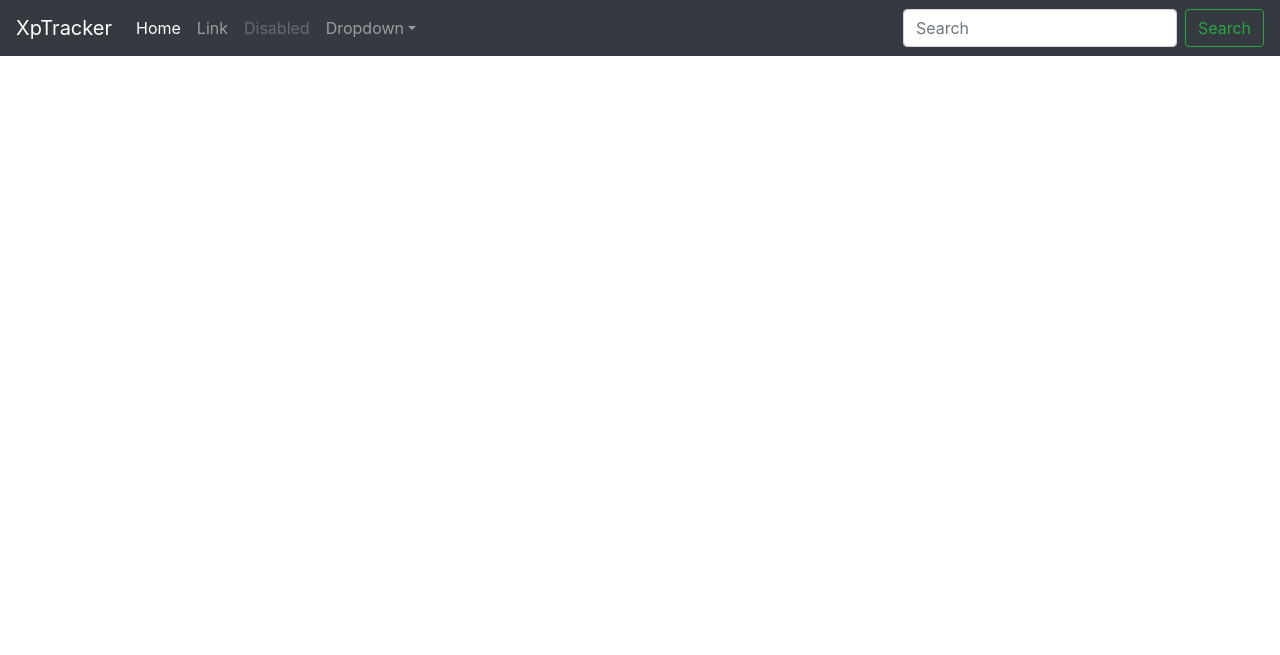
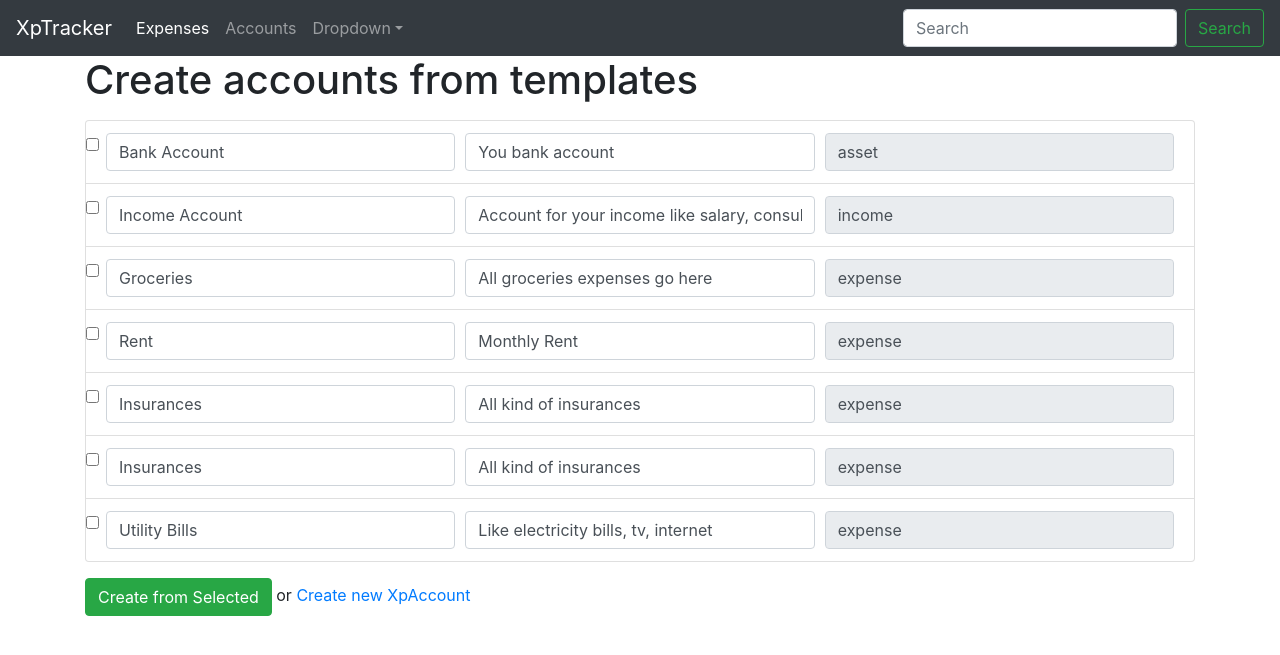
Before and after one commit to Django-Lessons/xptracker, a Django app: page /start in a window 1280 px wide. Shown: the top 655 px of the page. Run offline with Django 3.2, Linux system fonts and the light colour scheme; the visitor is signed in with stand-in values (Sample User, id 1); some libraries are stand-ins or nearby versions.

Commit message:
create new account from template

```diff
--- a/core/templates/core/base.html
+++ b/core/templates/core/base.html
@@ -16,7 +16,7 @@
     <title>XpTracker - Personal Expenses Tracker</title>
   </head>
   <body>
-    <nav class="navbar navbar-expand-md navbar-dark bg-dark fixed-top">
+    <nav class="navbar navbar-expand-md navbar-dark bg-dark">
        <a class="navbar-brand" href="#">XpTracker</a>
        <button class="navbar-toggler" type="button" data-toggle="collapse" data-target="#navbarsExampleDefault" aria-controls="navbarsExampleDefault" aria-expanded="false" aria-label="Toggle navigation">
          <span class="navbar-toggler-icon"></span>
@@ -25,13 +25,10 @@
        <div class="collapse navbar-collapse" id="navbarsExampleDefault">
          <ul class="navbar-nav mr-auto">
            <li class="nav-item active">
-             <a class="nav-link" href="#">Home <span class="sr-only">(current)</span></a>
+             <a class="nav-link" href="#">Expenses<span class="sr-only"></span></a>
            </li>
            <li class="nav-item">
-             <a class="nav-link" href="#">Link</a>
-           </li>
-           <li class="nav-item">
-             <a class="nav-link disabled" href="#">Disabled</a>
+             <a class="nav-link" href="#">Accounts</a>
            </li>
            <li class="nav-item dropdown">
              <a class="nav-link dropdown-toggle" href="http://example.com" id="dropdown01" data-toggle="dropdown" aria-haspopup="true" aria-expanded="false">Dropdown</a>
--- a/core/templates/core/start.html
+++ b/core/templates/core/start.html
@@ -3,13 +3,30 @@
 {% block central_content %}
     <div class="xp-accounts">
         <h1>Create accounts from templates</h1>
-        <ul>
-        {% for account in accouns %}
-            <li>
-                <input class="form-check-input" type="checkbox" value="" id="defaultCheck1">
-                <input name="title" value="{{ account.title }}" />
-                <input name="description" value="{{ account.description }}" />
-            </li>
-        {% endfor %}
-        </ul>
+
+        <form>
+            {% csrf_token %}
+            <ul class="list-group my-3">
+                {% for account in xpaccounts %}
+                    <li class="list-group-item">
+                        <input class="form-check-input" type="checkbox" value="" id="
+                        defaultCheck1">
+                        <div class="form-row">
+                            <div class="col">
+
+                                <input class="form-control" name="title" value="{{ account.title }}" />
+                            </div>
+                            <div class="col">
+                                <input class="form-control" name="description" value="{{ account.description }}" />
+                            </div>
+                            <div class="col">
+                                <input disabled class="form-control" name="acc_type" value="{{account.acc_type}}">
+                            </div>
+                        </div>
+                    </li>
+                {% endfor %}
+            </ul>
+             <button type="submit" class="btn btn-success">Create from Selected</button> or <a href="#">Create new XpAccount</a>
+        </form>
+
 {% endblock central_content %}
--- a/core/views.py
+++ b/core/views.py
@@ -1,7 +1,45 @@
 from django.contrib.auth.decorators import login_required
 from django.shortcuts import redirect, render
 
-from .models import XpAccount
+from .models import ASSET, EXPENSE, INCOME, XpAccount
+
+account_templates = [
+    {
+        'title': "Bank Account",
+        'description': "You bank account",
+        'acc_type': ASSET,
+    },
+    {
+        'title': "Income Account",
+        'description': "Account for your income like salary, consulting.",
+        'acc_type': INCOME,
+    },
+    {
+        'title': "Groceries",
+        'description': "All groceries expenses go here",
+        'acc_type': EXPENSE
+    },
+    {
+        'title': "Rent",
+        'description': "Monthly Rent",
+        'acc_type': EXPENSE
+    },
+    {
+        'title': "Insurances",
+        'description': "All kind of insurances",
+        'acc_type': EXPENSE
+    },
+    {
+        'title': "Insurances",
+        'description': "All kind of insurances",
+        'acc_type': EXPENSE
+    },
+    {
+        'title': "Utility Bills",
+        'description': "Like electricity bills, tv, internet",
+        'acc_type': EXPENSE
+    }
+]
 
 
 @login_required
@@ -21,4 +59,11 @@ def start(request):
     Help user to create first couple of accounts.
     Let him/her selects from suggested accounts
     """
-    return render(request, 'core/start.html')
+    xpaccounts = [
+        XpAccount(**acc) for acc in account_templates
+    ]
+    return render(
+        request,
+        'core/start.html',
+        {'xpaccounts': xpaccounts}
+    )
```
